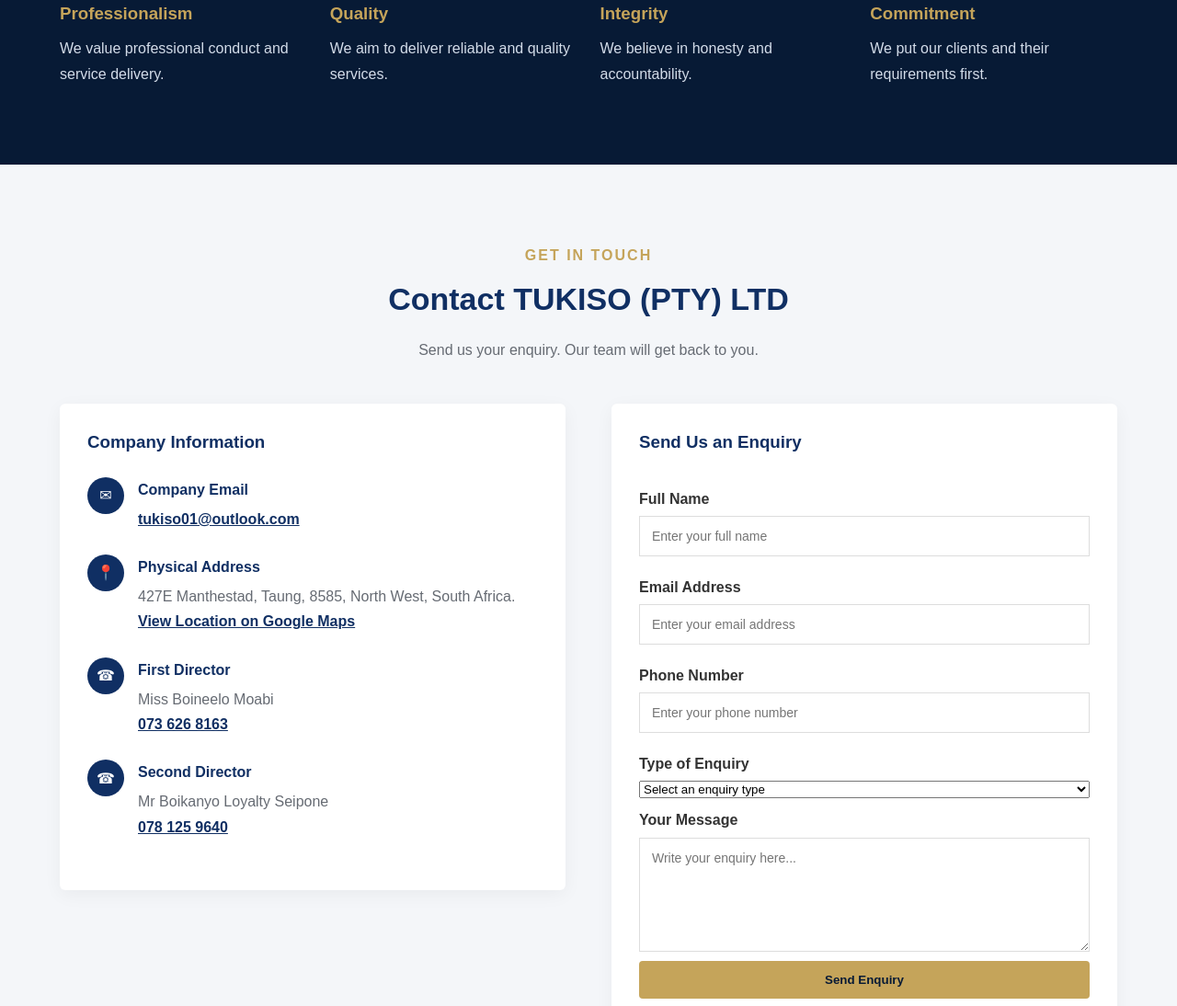
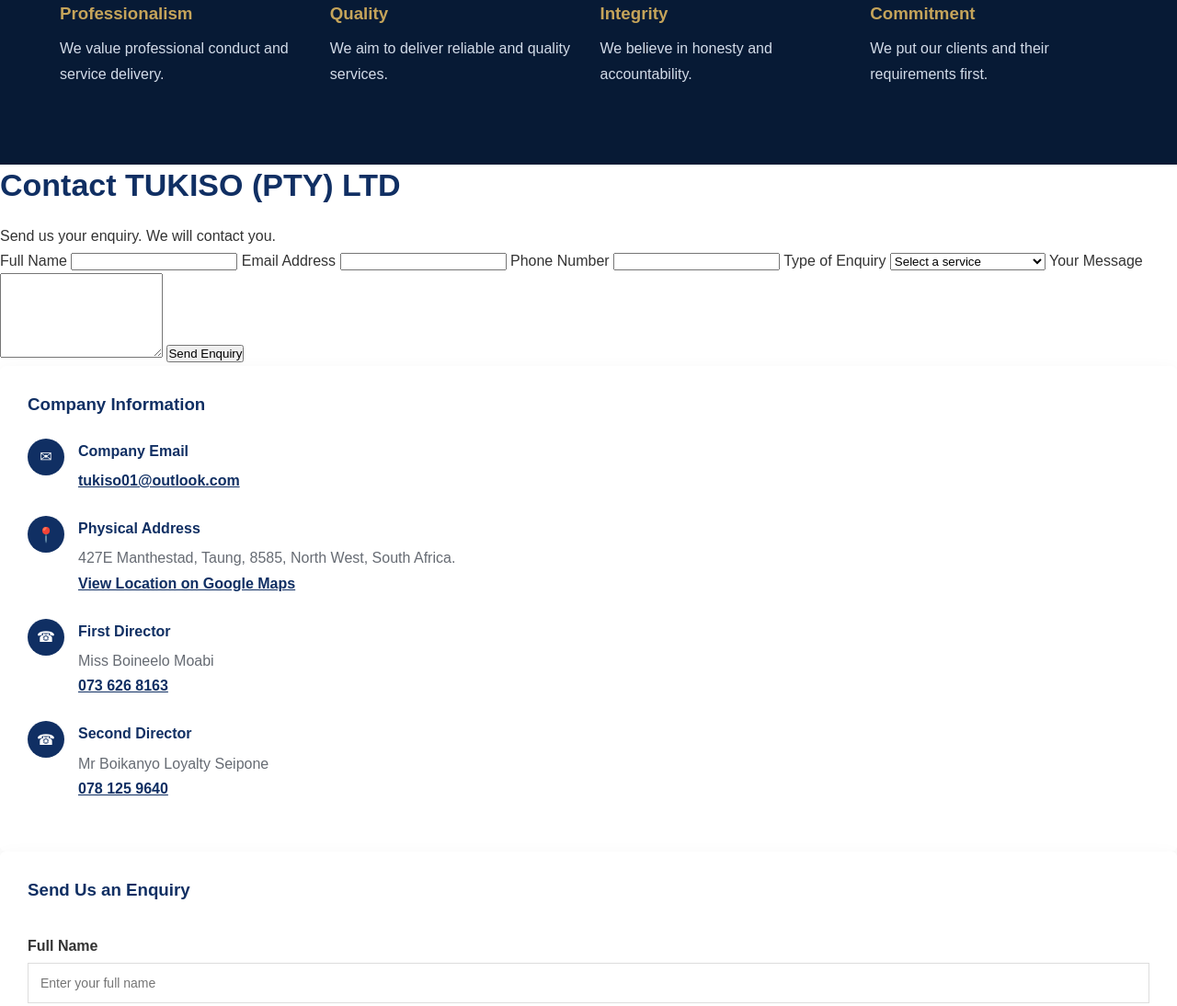
Before and after one commit to Loyalty97/tukiso-website, a plain HTML site: page index.html in a window 1280 px wide. Shown: the part 3468-4562 px from the top of the page at 92% size. Drawn offline with nearby package versions, Linux system fonts and the light colour scheme.

Commit message:
Enhance contact section with inquiry form
Updated the contact section with a form for inquiries, including fields for name, email, phone, type of enquiry, and message. Added scripts for Supabase and contact form functionality.

```diff
--- a/index.html
+++ b/index.html
@@ -356,23 +356,55 @@
 
 <!-- ================= CONTACT ================= -->
 
-<section id="contact" class="section contact-section">
 
-    <div class="container">
+<section id="contact">
+    <h2>Contact TUKISO (PTY) LTD</h2>
+    <p>Send us your enquiry. We will contact you.</p>
 
-        <div class="section-heading">
+    <form id="contactForm">
 
-            <p class="subtitle">GET IN TOUCH</p>
+        <label>Full Name</label>
+        <input type="text" id="customer_name"
+               maxlength="150" required>
 
-            <h2>Contact TUKISO (PTY) LTD</h2>
+        <label>Email Address</label>
+        <input type="email" id="email"
+               maxlength="254" required>
 
-            <p>
-                Send us your enquiry. Our team will get back to you.
-            </p>
+        <label>Phone Number</label>
+        <input type="tel" id="phone"
+               maxlength="40" required>
 
-        </div>
+        <label>Type of Enquiry</label>
+        <select id="service" required>
+            <option value="">Select a service</option>
+            <option>General Enquiry</option>
+            <option>Construction</option>
+            <option>Supply and Procurement</option>
+            <option>Project Management</option>
+            <option>Business Services</option>
+            <option>Other</option>
+        </select>
 
-        <div class="contact-grid">
+        <label>Your Message</label>
+        <textarea id="message" rows="6"
+                  maxlength="5000" required></textarea>
+
+        <button type="submit">Send Enquiry</button>
+
+        <p id="formMessage" aria-live="polite"></p>
+
+    </form>
+</section>
+
+<!-- Supabase library -->
+<script src="https://cdn.jsdelivr.net/npm/@supabase/supabase-js@2"></script>
+
+<!-- Your connection settings -->
+<script src="supabase-config.js"></script>
+
+<!-- Your contact form code -->
+<script src="contact.js"></script>
 
             <!-- COMPANY CONTACT INFORMATION -->
 
```
